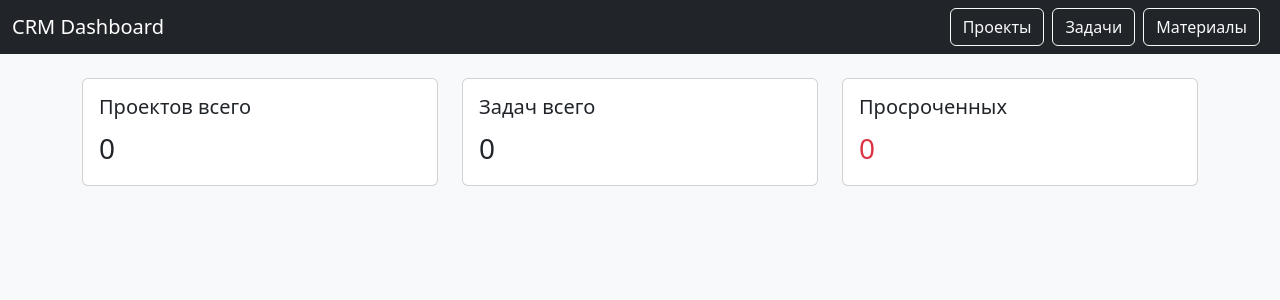
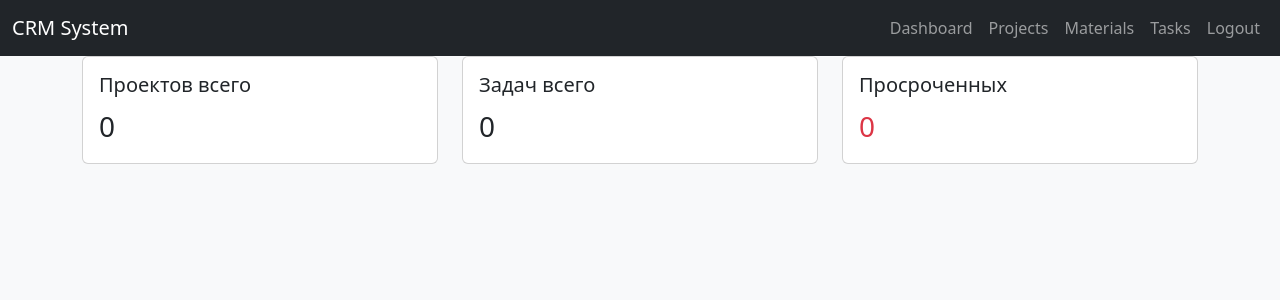
Before and after one commit to radalaf-wq/crm-flask, a Flask app: page / in a window 1280 px wide. Shown: the top 300 px of the page. Run offline with Flask 3, Linux system fonts and the light colour scheme; data that the repository does not hold is empty; parts of the project's set-up code (start-up, migrations or seed data) failed here and were passed over.

Commit message:
Refactor navbar into component

```diff
--- a/app/templates/base.html
+++ b/app/templates/base.html
@@ -9,25 +9,7 @@
     >
   </head>
   <body class="bg-light">
-    <nav class="navbar navbar-dark bg-dark mb-4">
-      <div class="container-fluid">
-        <a class="navbar-brand mb-0 h1" href="{{ url_for('dashboard.index') }}">
-          CRM Dashboard
-        </a>
-        <div class="d-flex">
-          <a class="btn btn-outline-light me-2" href="{{ url_for('projects.list_projects') }}">
-            Проекты
-          </a>
-                    <a class="btn btn-outline-light me-2" href="{{ url_for('tasks.list_tasks') }}">
-            Задачи
-          </a>
-                                  <a class="btn btn-outline-light me-2" href="{{ url_for('materials.list') }}">
-                            Материалы
-                        </a>
-        </div>
-      </div>
-    </nav>
-
+    {% include 'components/navbar.html' %}
     <div class="container">
       {% with messages = get_flashed_messages(with_categories=true) %}
         {% if messages %}
--- /dev/null
+++ b/app/templates/components/navbar.html
@@ -0,0 +1,27 @@
+<nav class="navbar navbar-expand-lg navbar-dark bg-dark">
+    <div class="container-fluid">
+        <a class="navbar-brand" href="{{ url_for('dashboard.index') }}">CRM System</a>
+        <button class="navbar-toggler" type="button" data-bs-toggle="collapse" data-bs-target="#navbarNav">
+            <span class="navbar-toggler-icon"></span>
+        </button>
+        <div class="collapse navbar-collapse" id="navbarNav">
+            <ul class="navbar-nav ms-auto">
+                <li class="nav-item">
+                    <a class="nav-link" href="{{ url_for('dashboard.index') }}">Dashboard</a>
+                </li>
+                <li class="nav-item">
+                    <a class="nav-link" href="{{ url_for('projects.list') }}">Projects</a>
+                </li>
+                <li class="nav-item">
+                    <a class="nav-link" href="{{ url_for('materials.list') }}">Materials</a>
+                </li>
+                <li class="nav-item">
+                    <a class="nav-link" href="{{ url_for('tasks.list') }}">Tasks</a>
+                </li>
+                <li class="nav-item">
+                    <a class="nav-link" href="{{ url_for('auth.logout') }}">Logout</a>
+                </li>
+            </ul>
+        </div>
+    </div>
+</nav>
```
